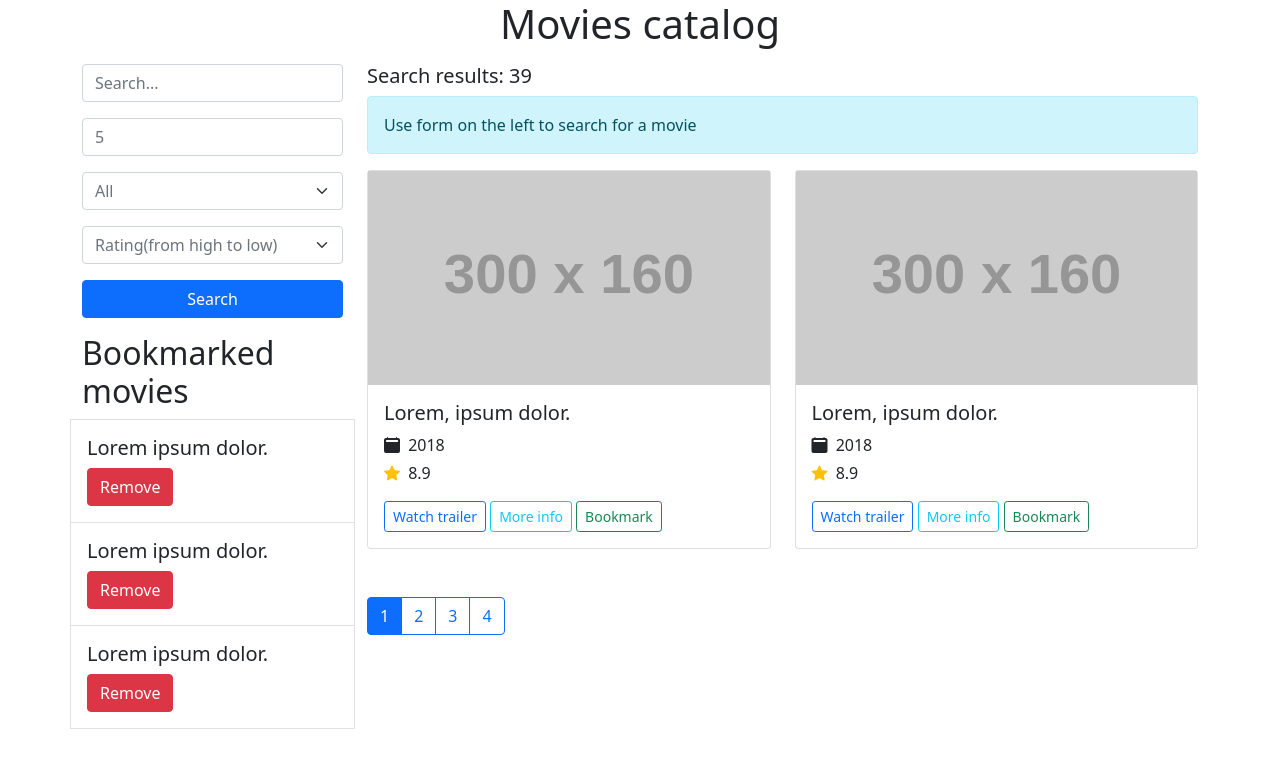
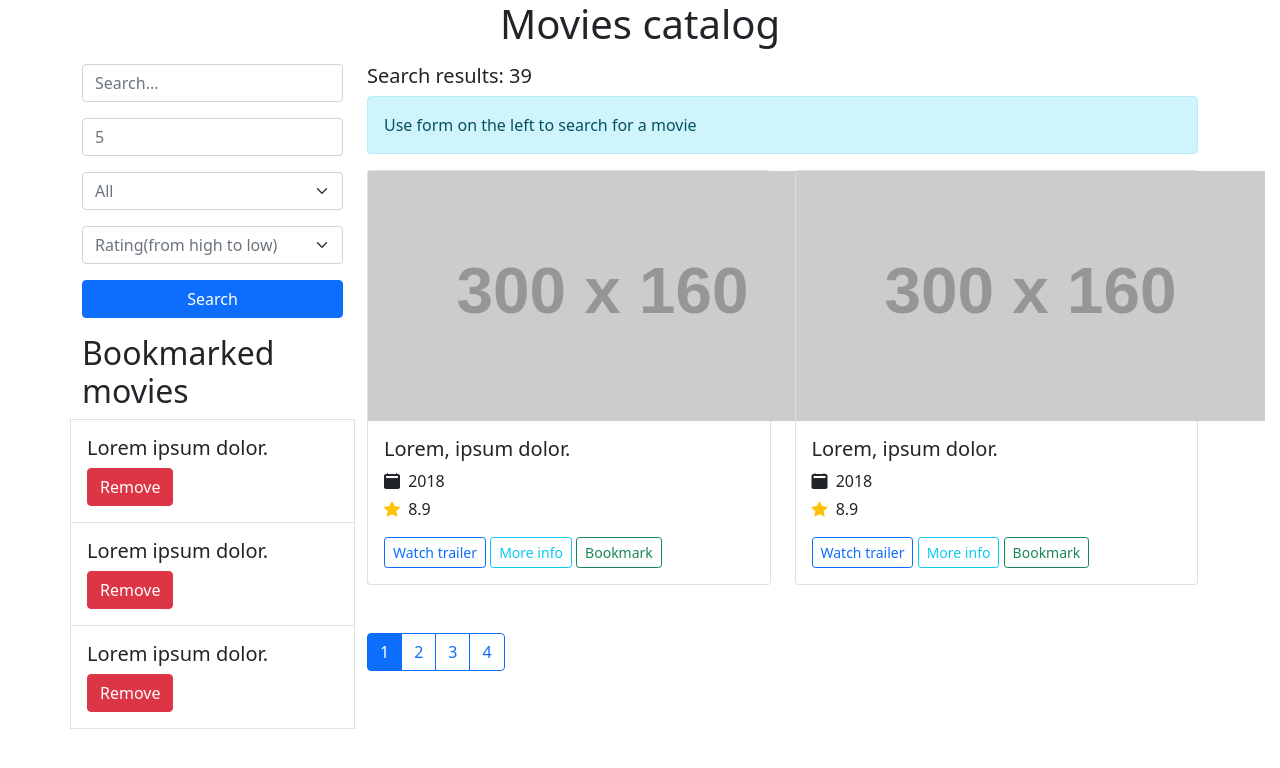
Before and after one commit to kvmvkxnt/bootstrap, a website: page index.html in a window 1280 px wide. Drawn offline with nearby package versions, Linux system fonts and the light colour scheme; placeholder pictures from the web are drawn by us.

Commit message:
new commit

```diff
--- a/index.html
+++ b/index.html
@@ -68,7 +68,7 @@
                             <div class="row row-cols-auto g-md-4 align-items-center mb-5">
                                 <div class="col-6">
                                     <div class="card">
-                                        <img src="https://via.placeholder.com/300x160">
+                                        <img src="https://via.placeholder.com/300x160" width="469" height="250">
                                         <div class="card-body">
                                             <h5 class="card-title">Lorem, ipsum dolor.</h5>
                                             <p class="mb-1 card-text">
@@ -89,7 +89,7 @@
                                 </div>
                                 <div class="col-6">
                                     <div class="card">
-                                        <img src="https://via.placeholder.com/300x160">
+                                        <img src="https://via.placeholder.com/300x160" width="469" height="250">
                                         <div class="card-body">
                                             <h5 class="card-title">Lorem, ipsum dolor.</h5>
                                             <p class="mb-1 card-text">
```
